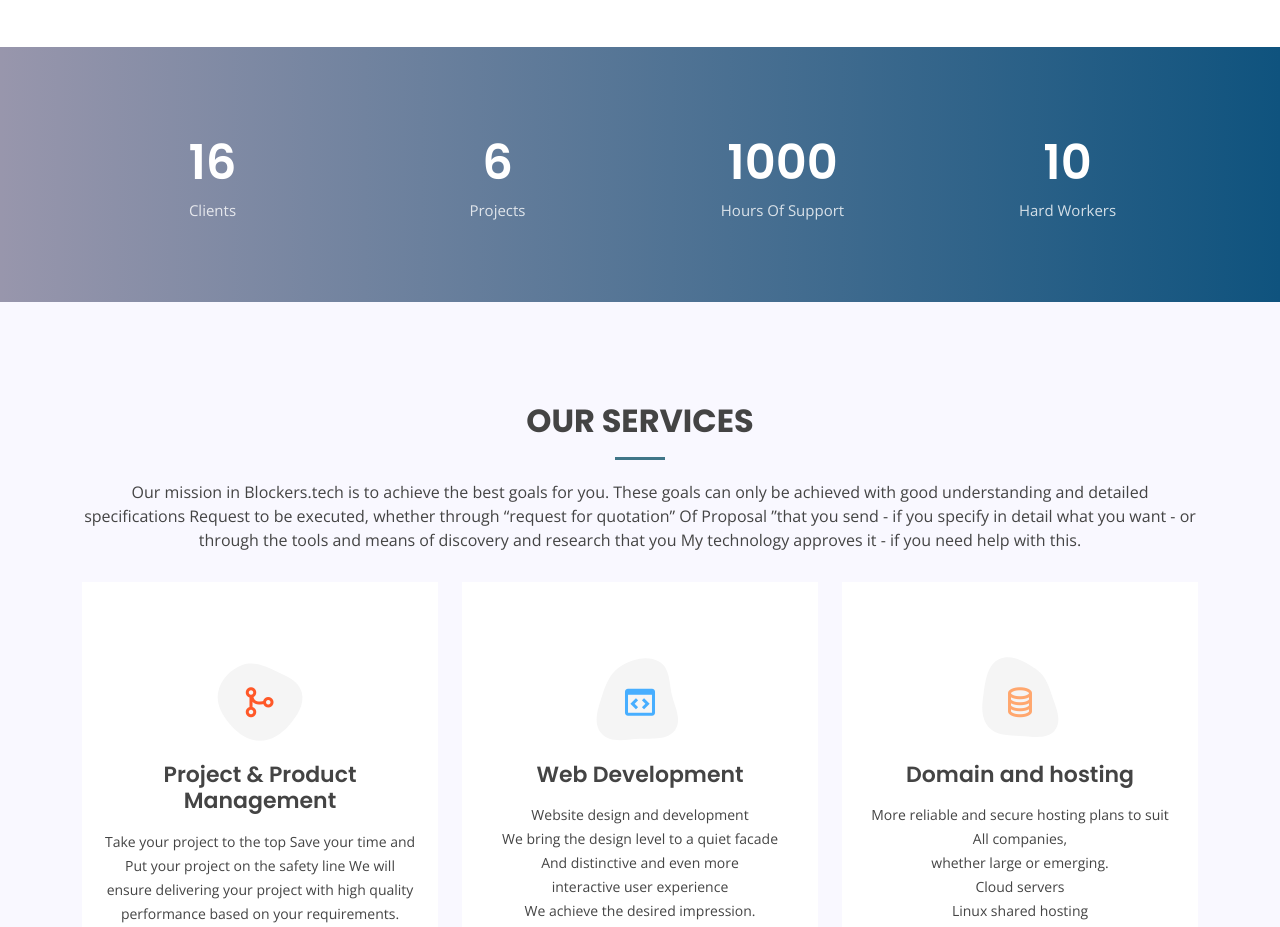
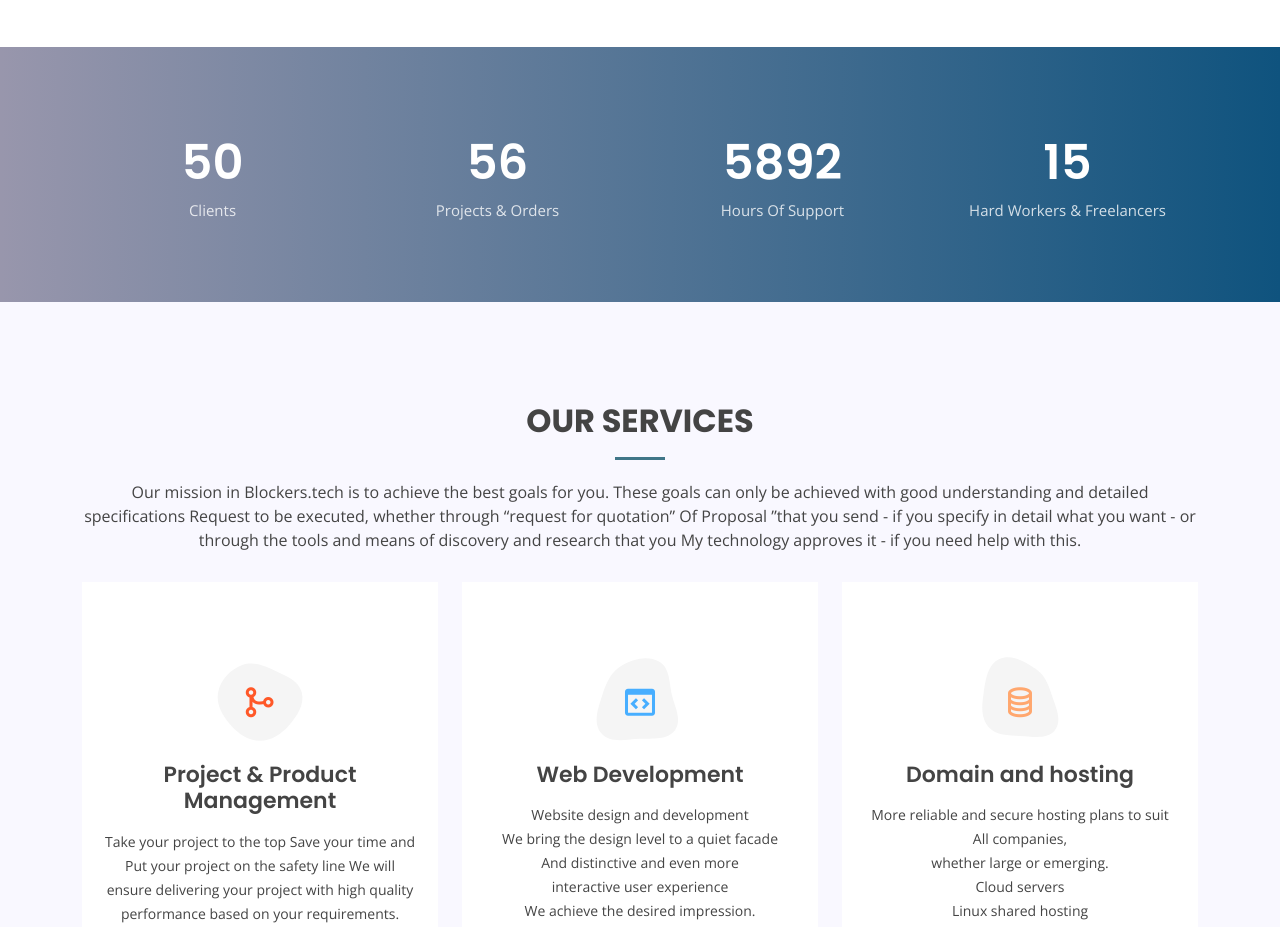
Before and after one commit to Blockers-tech/blockers.tech, a plain HTML site: page index.html in a window 1280 px wide. Shown: the part 1680-2607 px from the top of the page. Drawn offline with nearby package versions, Linux system fonts and the light colour scheme.

Commit message:
Update index.html

```diff
--- a/index.html
+++ b/index.html
@@ -153,23 +153,23 @@ drift.load('6vm9nkrkvtwh');
         <div class="row counters">
 
           <div class="col-lg-3 col-6 text-center">
-            <span data-purecounter-start="0" data-purecounter-end="16" data-purecounter-duration="1" class="purecounter"></span>
+            <span data-purecounter-start="0" data-purecounter-end="50" data-purecounter-duration="1" class="purecounter"></span>
             <p>Clients</p>
           </div>
 
           <div class="col-lg-3 col-6 text-center">
-            <span data-purecounter-start="0" data-purecounter-end="6" data-purecounter-duration="1" class="purecounter"></span>
-            <p>Projects</p>
+            <span data-purecounter-start="0" data-purecounter-end="56" data-purecounter-duration="1" class="purecounter"></span>
+            <p>Projects & Orders</p>
           </div>
 
           <div class="col-lg-3 col-6 text-center">
-            <span data-purecounter-start="0" data-purecounter-end="1000" data-purecounter-duration="1" class="purecounter"></span>
+            <span data-purecounter-start="0" data-purecounter-end="5892" data-purecounter-duration="1" class="purecounter"></span>
             <p>Hours Of Support</p>
           </div>
 
           <div class="col-lg-3 col-6 text-center">
-            <span data-purecounter-start="0" data-purecounter-end="10" data-purecounter-duration="1" class="purecounter"></span>
-            <p>Hard Workers</p>
+            <span data-purecounter-start="0" data-purecounter-end="15" data-purecounter-duration="1" class="purecounter"></span>
+            <p>Hard Workers & Freelancers</p>
           </div>
 
         </div>
```
